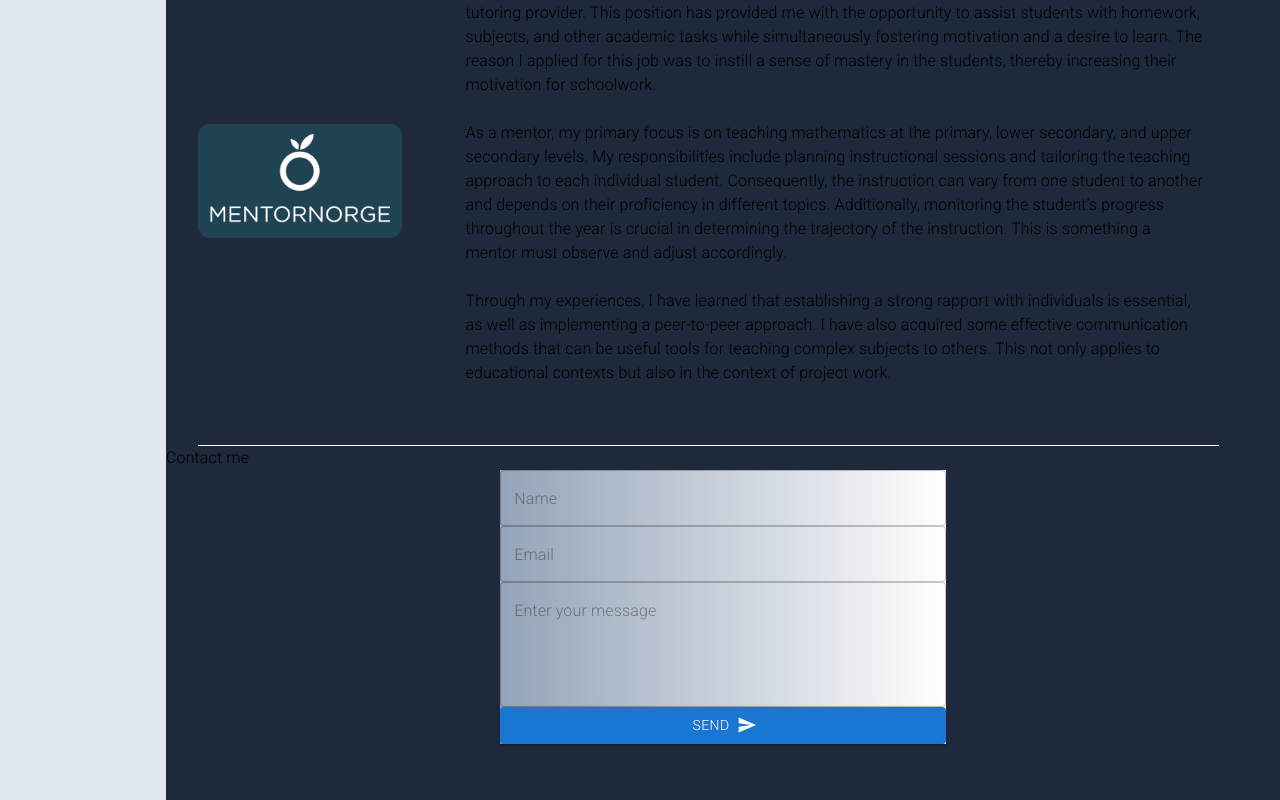
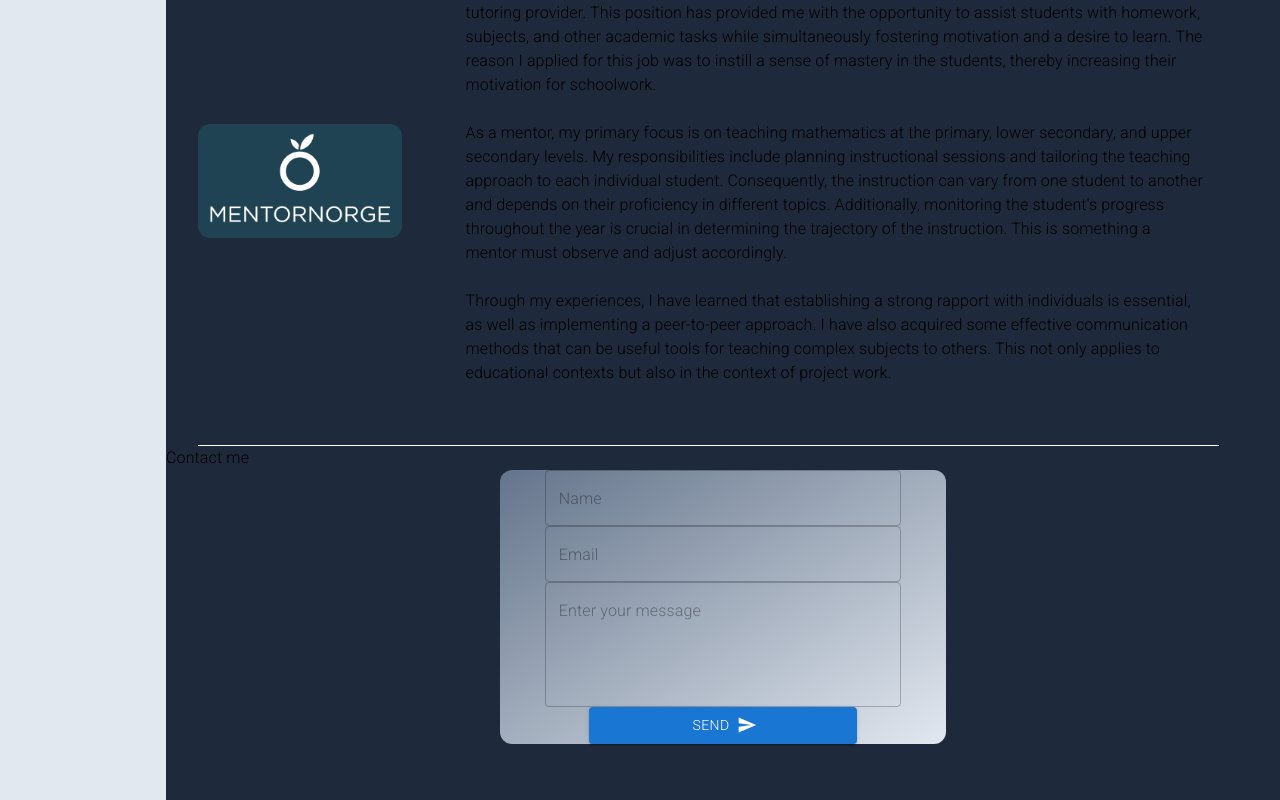
Before and after one commit to karofmah/my-eportfolio, a Next.js app: page / in a window 1280 px wide. Shown: the part 5868-6668 px from the top of the page. Built offline with nearby package versions, Linux system fonts and the light colour scheme.

Commit message:
Improved tabs indicator and hover, and contact form style

```diff
--- a/app/components/About.tsx
+++ b/app/components/About.tsx
@@ -65,7 +65,7 @@ export default function About(props:any){
           </ul>
       </div>
         </div>
-        <img src={props.imageURL} alt="Profile picture" className="opacity-80 hover:translate-x-1 hover:-translate-y-1 hover:shadow-2xl object-cover object-center max-w-md mx-8 mt-16 mr-16 rounded-full h-48 w-32 xs:h-32 sm:h-48 md:h-48 lg:h-3/5 lg:w-64 2xl:h-4/5 2xl:w-80 duration-200" />
+        <img src={props.imageURL} alt="Profile picture" className="opacity-80 hover:translate-x-1 hover:-translate-y-1 hover:shadow-2xl object-cover object-center max-w-md mx-8 mt-16 mr-16 rounded-full w-64 h-80 md:h-96 lg:h-3/5 2xl:h-4/5 duration-200" />
     </div>
 
     )
--- a/app/components/ContactForm.tsx
+++ b/app/components/ContactForm.tsx
@@ -7,6 +7,7 @@ import Snackbar from '@mui/material/Snackbar';
 import MuiAlert, { AlertProps } from '@mui/material/Alert';
 import Box from '@mui/material/Box';
 import LinearProgress from '@mui/material/LinearProgress';
+
 const Alert = React.forwardRef<HTMLDivElement, AlertProps>(function Alert(
   props,
   ref,
@@ -22,6 +23,7 @@ export default function ContactForm(props:any){
     const [openError, setOpenError] = useState<boolean>(false);
     const [isSending, setIsSending] = useState<boolean>(false);
 
+    const textFieldStyle = "my-6 w-4/5 self-center"
 
     const handleCloseSuccess = (event?: React.SyntheticEvent | Event, reason?: string) => {
 
@@ -61,17 +63,16 @@ export default function ContactForm(props:any){
       });
   };
     return(
-      <div className="flex justify-center ">
+      <div className="flex justify-center">
 
-        <form ref={form} onSubmit={sendEmail} className="flex flex-col self-center md:w-2/5 w-4/5 bg-gradient-to-r from-slate-400 to-white rounded-t-xl mb-14 self-center">
-      <div className="flex flex-col">
-
+        <form ref={form} onSubmit={sendEmail} className="flex flex-col self-center md:w-2/5 w-4/5 bg-gradient-to-br from-slate-500 to-slate-200 rounded-xl mb-14 self-center">
+      <div className="flex flex-col ">
 
       <TextField
         required
           id="outlined"
           label=""
-          className="shadow-white inset-shadow bg-gradient-to-r from-slate-400 to-white"
+          className={textFieldStyle}
           placeholder="Name"
           name="from_name"
           type='text'
@@ -82,8 +83,7 @@ export default function ContactForm(props:any){
           required
           id="outlined"
           label=""
-          className="bg-gradient-to-r from-slate-400 to-white"
-
+          className={textFieldStyle}
           placeholder="Email"
           name="from_email"
           type='email'
@@ -92,8 +92,7 @@ export default function ContactForm(props:any){
         </div>
       <TextField
           required
-            className="bg-gradient-to-r from-slate-400 to-white"
-
+          className={textFieldStyle}
           id="filled-textarea"
           label=""
           placeholder="Enter your message"
@@ -104,7 +103,7 @@ export default function ContactForm(props:any){
 
         />
         <div className="flex flex-col ">
-        <Button type="submit" value="Send"  variant="contained" endIcon={<SendIcon />}>
+        <Button className= "w-3/5 self-center my-4" type="submit" value="Send"  variant="contained" endIcon={<SendIcon />}>
           Send
           </Button>
           {isSending &&
--- a/app/components/Experience.tsx
+++ b/app/components/Experience.tsx
@@ -5,10 +5,8 @@ export default function Experience(props:any){
 
     return(
       <div className="flex md:flex-row flex-col border-b w-11/12 border-white pb-5 mt-4 md:ml-8 ml-0">
-
           <div className="md:w-auto md:h-auto h-1/2 w-1/2 self-center ">
           <img src={props.imageURL} alt="picture" className="rounded-xl"/>
-
           </div>
           <div className="flex flex-col md:ml-16 m-4 w-auto">
           <Typography className="text-xl font-bold text-xl xl:text-3xl 2xl:text-4xl" > {props.title} </Typography>
--- a/app/components/Project.tsx
+++ b/app/components/Project.tsx
@@ -52,12 +52,10 @@ export default function Project(props:any){
         }} swipe={true} NextIcon={<ArrowCircleRightIcon color="action" fontSize="large"/>} PrevIcon={<ArrowCircleLeftIcon color="action" fontSize="large"/>}
         >
 
-
           {
             images.map( (image, i) => (
 
             <div className="bg-no-repeat bg-cover bg-center h-64 duration-200" style={{backgroundImage: `url(${image})`}} >
-
 
             </div>
             ))
--- a/app/components/SideBar.tsx
+++ b/app/components/SideBar.tsx
@@ -9,13 +9,11 @@ import {BiMessageDots } from 'react-icons/bi'
 
 export default function SideBar(props:any) {
 
-  var [value, setValue] = React.useState(0);
+  const [value, setValue] = React.useState(0);
 
+  const refs:any []=props.tabRefs
 
-
-  var refs:any []=props.tabRefs
-
-  const tabStyle='hover:text-blue-500 mb-20 sm:mb-16 lg:mb-8 bg-gradient-to-t hover:from-slate-300 duration-200'
+  const tabStyle='hover:text-blue-500 mb-20 sm:mb-16 lg:mb-8 bg-gradient-to-t duration-400 hover:from-slate-200 hover:via-blue-200 hover:to-slate-200 '
   const iconStyle='h-8 w-8 lg:h-6 lg:w-6'
 
     const handleTabClick = (ref:React.RefObject<HTMLDivElement>) => {
@@ -32,20 +30,22 @@ export default function SideBar(props:any) {
 
 
   useEffect(() => {
+    const interval = setInterval(() => {
+      if (window.scrollY + window.innerHeight > document.documentElement.scrollHeight - 15) {
+        setValue(4);
+      } else if (refs[3].current!.getBoundingClientRect().top <= 2) {
+        setValue(3);
+      } else if (refs[2].current!.getBoundingClientRect().top <= 2) {
+        setValue(2);
+      } else if (refs[1].current!.getBoundingClientRect().top <= 2) {
+        setValue(1);
+      } else if (refs[0].current!.getBoundingClientRect().top <= 2) {
+        setValue(0);
+      }
+    }, 500);
 
-    if(window.scrollY + window.innerHeight > document.documentElement.scrollHeight-1) {
-      setValue(4)
-      } else if(refs[3].current!.getBoundingClientRect().top<=2){
-        setValue(3)
-      } else if(refs[2].current!.getBoundingClientRect().top<=2){
-        setValue(2)
-      } else if(refs[1].current!.getBoundingClientRect().top<=2){
-        setValue(1)
-      } else if(refs[0].current!.getBoundingClientRect().top<=2){
-        setValue(0)
-      }
-
-  },[props.valueY])
+    return () => clearInterval(interval);
+  }, [props.valueY]);
 
   return (
 
```
Lines whose indentation alone changed are shown as unchanged.
